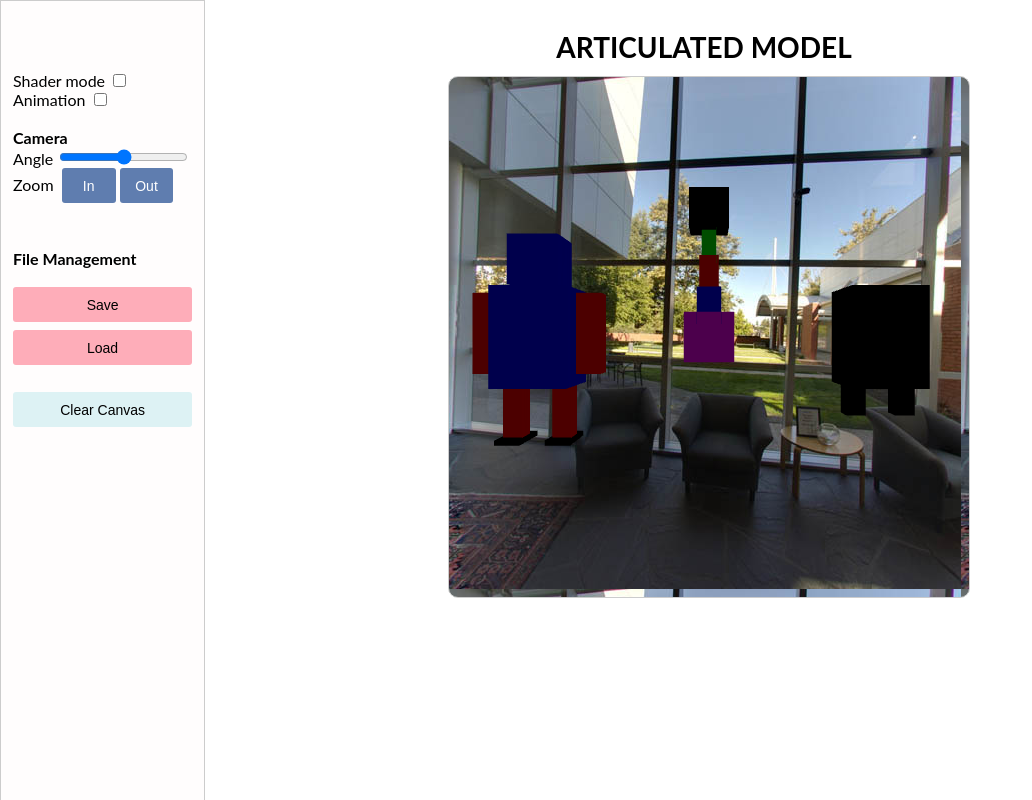
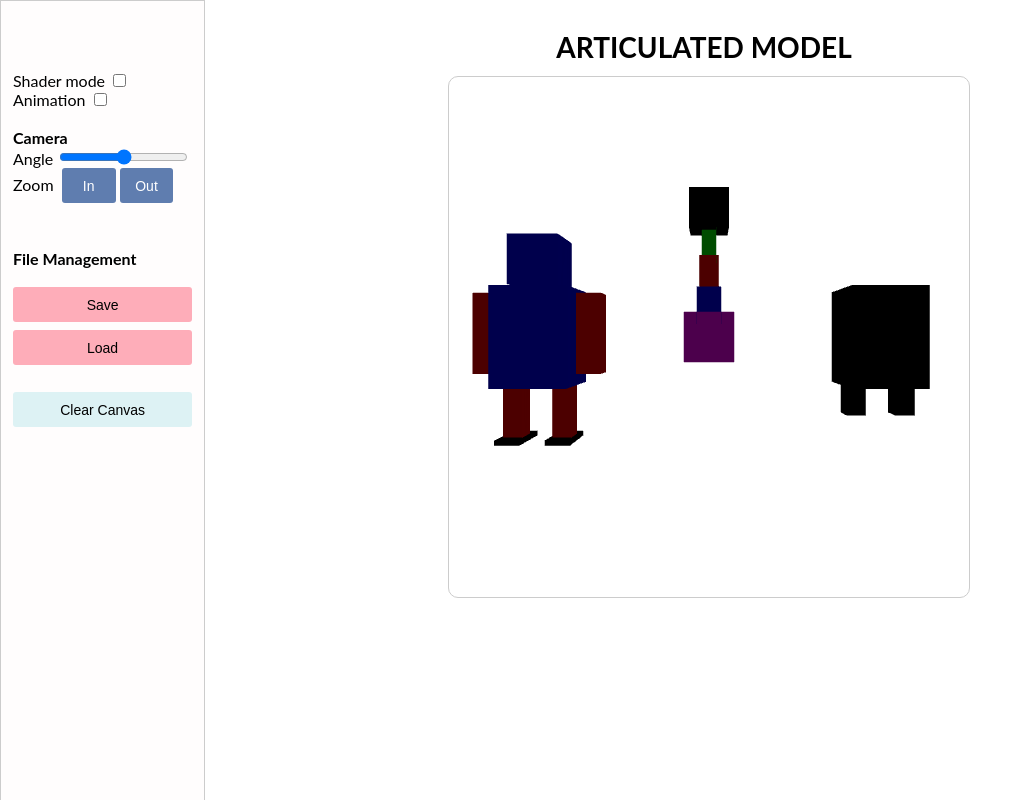
Before and after one commit to annaelvira24/IF3260-project3, a plain HTML site: page src/index.html in a window 1280 px wide. Shown: the whole page, without its empty margins (0-1032 px from the left). Drawn offline with Linux system fonts and the light colour scheme.

Commit message:
upload laporan + cleaning up

```diff
--- a/src/css/template.css
+++ b/src/css/template.css
@@ -129,7 +129,6 @@ canvas {
   margin-top: 12px;
   border: 1px solid #ccc;
   border-radius: 10px;
-  background-image: url("../assets/pos-x.jpg");
 }
 
 textarea {
--- a/src/index.html
+++ b/src/index.html
@@ -138,7 +138,6 @@
 
         // Create a vertex shader object
         var vertShader = gl.createShader(gl.VERTEX_SHADER);
-        var vertShaderEnv = gl.createShader(gl.VERTEX_SHADER);
 
         // Fragment shader source code
         var fragCode = `precision mediump float;
--- a/src/js/draw.js
+++ b/src/js/draw.js
@@ -382,62 +382,6 @@ var colors = [
  ];
 
  objects = [];
-// Create a texture.
-var texture = gl.createTexture();
-gl.bindTexture(gl.TEXTURE_CUBE_MAP, texture);
-
-const faceInfos = [
-  {
-    target: gl.TEXTURE_CUBE_MAP_POSITIVE_X,
-    url: './assets/pos-x.jpg',
-  },
-  {
-    target: gl.TEXTURE_CUBE_MAP_NEGATIVE_X,
-    url: './assets/neg-x.jpg',
-  },
-  {
-    target: gl.TEXTURE_CUBE_MAP_POSITIVE_Y,
-    url: './assets/pos-y.jpg',
-  },
-  {
-    target: gl.TEXTURE_CUBE_MAP_NEGATIVE_Y,
-    url: './assets/neg-y.jpg',
-  },
-  {
-    target: gl.TEXTURE_CUBE_MAP_POSITIVE_Z,
-    url: './assets/pos-z.jpg',
-  },
-  {
-    target: gl.TEXTURE_CUBE_MAP_NEGATIVE_Z,
-    url: './assets/neg-z.jpg',
-  },
-];
-faceInfos.forEach((faceInfo) => {
-  const {target, url} = faceInfo;
-
-  // Upload the canvas to the cubemap face.
-  const level = 0;
-  const internalFormat = gl.RGBA;
-  const width = 512;
-  const height = 512;
-  const format = gl.RGBA;
-  const type = gl.UNSIGNED_BYTE;
-
-  // setup each face so it's immediately renderable
-  gl.texImage2D(target, level, internalFormat, width, height, 0, format, type, null);
-
-  // Asynchronously load an image
-  const image = new Image();
-  image.src = url;
-  image.addEventListener('load', function() {
-    // Now that the image has loaded upload it to the texture.
-    gl.bindTexture(gl.TEXTURE_CUBE_MAP, texture);
-    gl.texImage2D(target, level, internalFormat, format, type, image);
-    gl.generateMipmap(gl.TEXTURE_CUBE_MAP);
-  });
-});
-gl.generateMipmap(gl.TEXTURE_CUBE_MAP);
-gl.texParameteri(gl.TEXTURE_CUBE_MAP, gl.TEXTURE_MIN_FILTER, gl.LINEAR_MIPMAP_LINEAR);
 
  function loadTexture(gl, url) {
    const texture = gl.createTexture();
```
Also changed, not shown: 1 other file.
